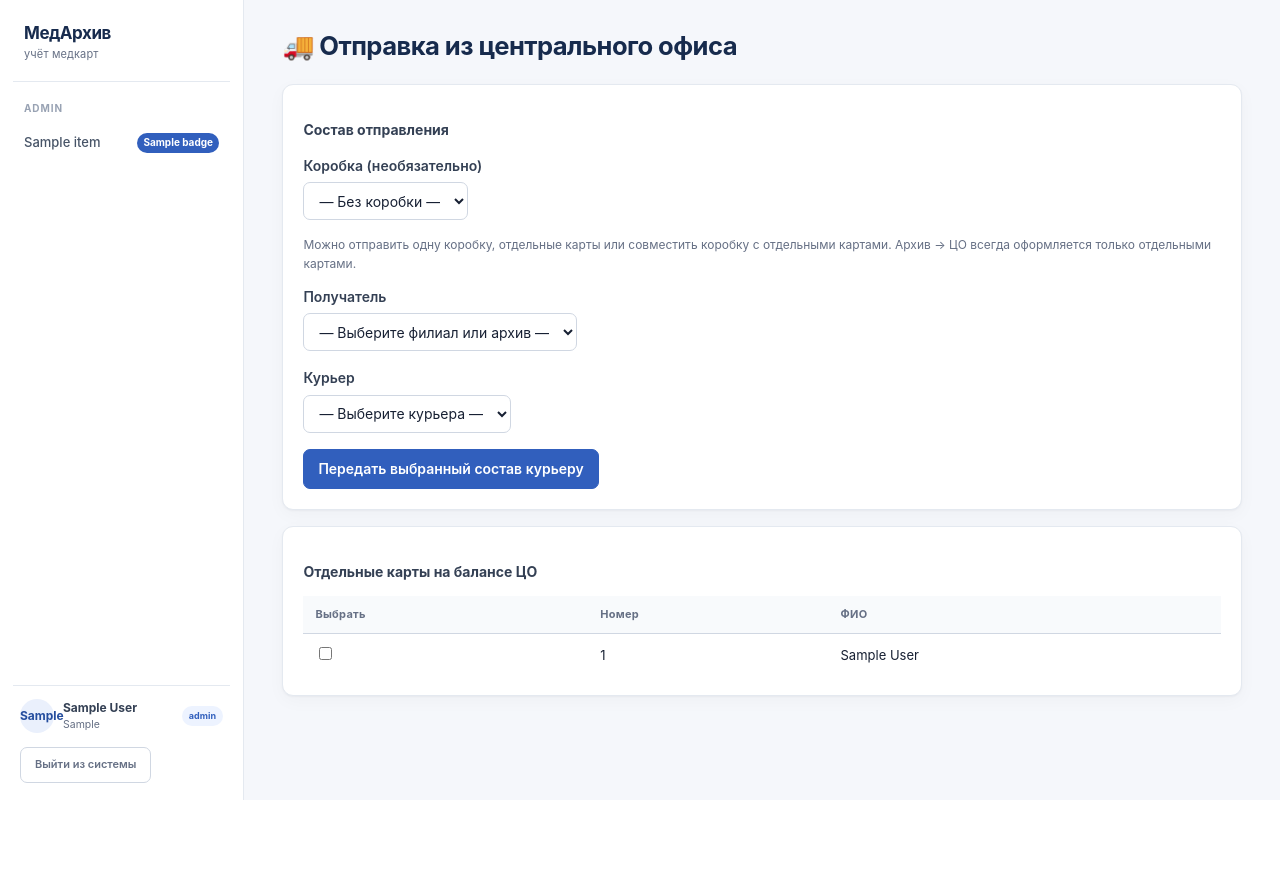
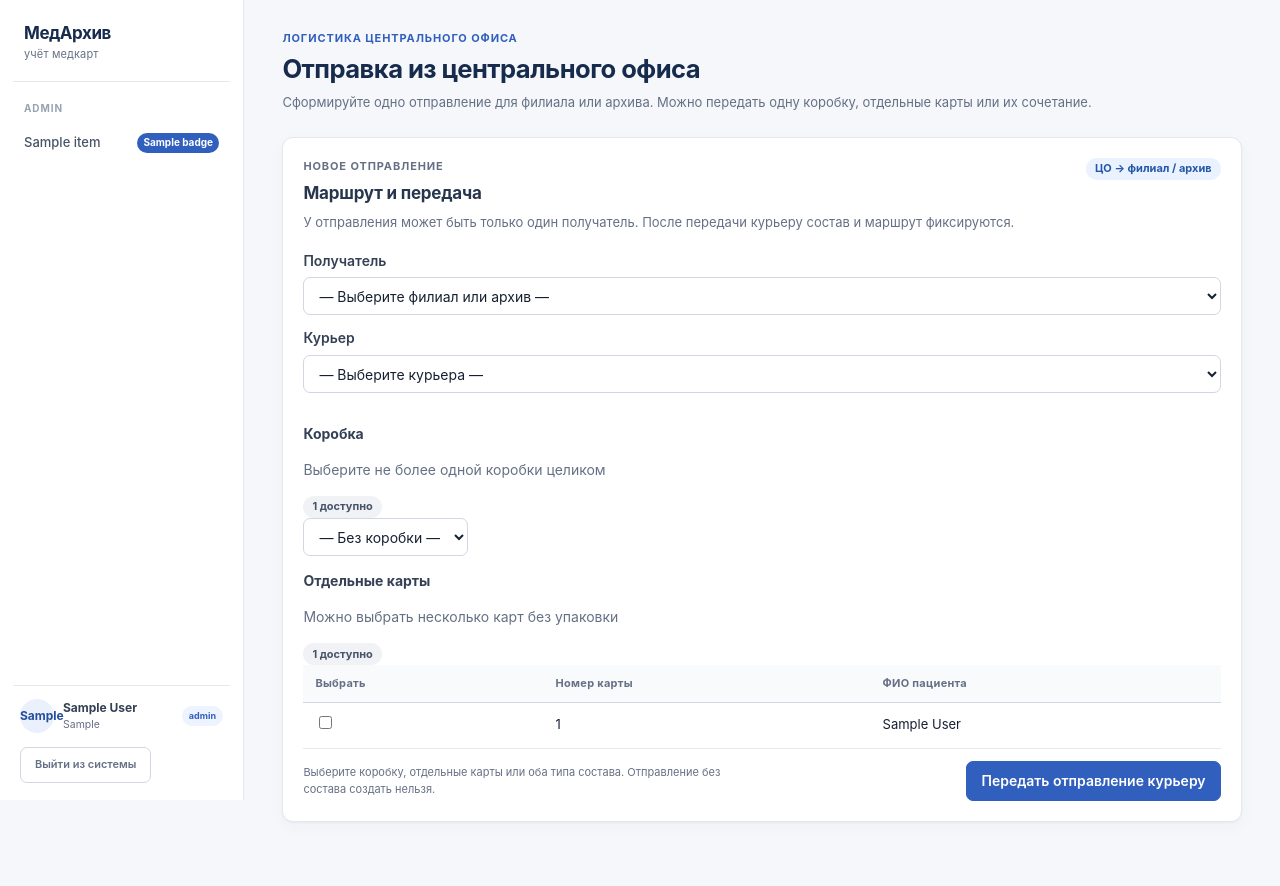
Before and after one commit to destorrr/medarchive, a FastAPI app: template src/medarchive/templates/postgresql_central_transfer.html in a window 1280 px wide. Before the commit the page ends 800 px from the top, so only its background shows below. Run offline with FastAPI, Linux system fonts and the light colour scheme; the template is opened without the code that fills it: most values are stand-ins (such as "Sample title", 1, 10 or a date in 2020); some libraries are stand-ins or nearby versions.

Commit message:
Redesign central office dispatch page

```diff
--- a/src/medarchive/templates/postgresql_central_transfer.html
+++ b/src/medarchive/templates/postgresql_central_transfer.html
@@ -1,43 +1,99 @@
 {% extends "base.html" %}
 {% block content %}
-<h1>🚚 Отправка из центрального офиса</h1>
-{% if error %}<div class="flash flash-error">{{ error }}</div>{% endif %}
-{% if success %}<div class="flash flash-success">{{ success }}</div>{% endif %}
+<header class="page-header operation-page-header central-dispatch-header">
+    <div>
+        <p class="eyebrow">Логистика центрального офиса</p>
+        <h1>Отправка из центрального офиса</h1>
+        <p class="page-description">Сформируйте одно отправление для филиала или архива. Можно передать одну коробку, отдельные карты или их сочетание.</p>
+    </div>
+</header>
+
+{% if error %}<div class="flash flash-error" role="alert">{{ error }}</div>{% endif %}
+{% if success %}<div class="flash flash-success" role="status">{{ success }}</div>{% endif %}
+
+<section class="card operation-panel central-dispatch-panel">
+    <div class="panel-heading">
+        <div>
+            <p class="eyebrow">Новое отправление</p>
+            <h2>Маршрут и передача</h2>
+            <p class="page-description">У отправления может быть только один получатель. После передачи курьеру состав и маршрут фиксируются.</p>
+        </div>
+        <span class="badge badge-info">ЦО → филиал / архив</span>
+    </div>
+
     {% if ready_boxes or cards %}
-<div class="card">
-    <h3>Состав отправления</h3>
-    <form id="central-transfer-form" method="post" action="/central/transfer/confirm">
-        <div class="form-group"><label for="box_id">Коробка (необязательно)</label>
-            <select id="box_id" name="box_id"><option value="">— Без коробки —</option>
-                {% for box in ready_boxes %}<option value="{{ box.id }}">{{ box.box_number }} · {{ box.card_count }} карт</option>{% endfor %}
-            </select>
-        </div>
-        <p class="muted">Можно отправить одну коробку, отдельные карты или совместить коробку с отдельными картами. Архив → ЦО всегда оформляется только отдельными картами.</p>
-        <div class="form-group"><label for="to_location_id">Получатель</label>
-            <select id="to_location_id" name="to_location_id" required><option value="">— Выберите филиал или архив —</option>
+    <form id="central-transfer-form" method="post" action="/central/transfer/confirm" class="operation-form central-dispatch-form">
+        <div class="central-dispatch-route">
+            <div class="form-group">
+                <label for="to_location_id">Получатель</label>
+                <select id="to_location_id" name="to_location_id" required>
+                    <option value="">— Выберите филиал или архив —</option>
                     {% for location in destinations %}<option value="{{ location.id }}">{{ location.name }}</option>{% endfor %}
                 </select>
             </div>
-        <div class="form-group"><label for="courier_id">Курьер</label>
-            <select id="courier_id" name="courier_id" required><option value="">— Выберите курьера —</option>
+            <div class="form-group">
+                <label for="courier_id">Курьер</label>
+                <select id="courier_id" name="courier_id" required>
+                    <option value="">— Выберите курьера —</option>
                     {% for courier in couriers %}<option value="{{ courier.id }}">{{ courier.full_name }}{% if courier.phone %} · {{ courier.phone }}{% endif %}</option>{% endfor %}
                 </select>
             </div>
-        <button class="btn btn-primary" type="submit">Передать выбранный состав курьеру</button>
-    </form>
         </div>
-<div class="card">
-    <h3>Отдельные карты на балансе ЦО</h3>
+
+        <div class="central-dispatch-content">
+            <div class="central-dispatch-box">
+                <div class="central-dispatch-section-heading">
+                    <div><h3>Коробка</h3><p>Выберите не более одной коробки целиком</p></div>
+                    <span class="badge badge-neutral">{{ ready_boxes|length }} доступно</span>
+                </div>
+                <label class="sr-only" for="box_id">Коробка для отправления</label>
+                <select id="box_id" name="box_id">
+                    <option value="">— Без коробки —</option>
+                    {% for box in ready_boxes %}<option value="{{ box.id }}">{{ box.box_number }} · {{ box.card_count }} карт</option>{% endfor %}
+                </select>
+                {% if not ready_boxes %}<p class="form-help">Нет коробок, готовых к отправке.</p>{% endif %}
+            </div>
+
+            <div class="central-dispatch-cards">
+                <div class="central-dispatch-section-heading">
+                    <div><h3>Отдельные карты</h3><p>Можно выбрать несколько карт без упаковки</p></div>
+                    <span class="badge badge-neutral">{{ cards|length }} доступно</span>
+                </div>
                 {% if cards %}
-    <table class="data"><thead><tr><th>Выбрать</th><th>Номер</th><th>ФИО</th></tr></thead><tbody>
-    {% for card in cards %}<tr>
-        <td><input type="checkbox" name="card_ids" value="{{ card.id }}" form="central-transfer-form"></td>
-        <td>{{ card.card_number }}</td><td>{{ card.full_name }}</td>
-    </tr>{% endfor %}
-    </tbody></table>
-    {% else %}<p class="muted">Отдельных карт, доступных для отправки, нет.</p>{% endif %}
+                <div class="table-wrap">
+                    <table class="data central-dispatch-card-table">
+                        <thead><tr><th class="dispatch-select-column">Выбрать</th><th>Номер карты</th><th>ФИО пациента</th></tr></thead>
+                        <tbody>
+                        {% for card in cards %}
+                        <tr>
+                            <td><input type="checkbox" name="card_ids" value="{{ card.id }}" form="central-transfer-form" aria-label="Выбрать карту {{ card.card_number }}"></td>
+                            <td class="dispatch-card-number">{{ card.card_number }}</td>
+                            <td>{{ card.full_name }}</td>
+                        </tr>
+                        {% endfor %}
+                        </tbody>
+                    </table>
                 </div>
                 {% else %}
-<div class="card"><p class="muted">Нет коробок или отдельных карт, готовых к отправке.</p></div>
+                <div class="empty-state compact-empty"><strong>Отдельных карт для отправки нет</strong><span>Карты, уже упакованные или находящиеся во внешнем хранении, здесь не отображаются.</span></div>
                 {% endif %}
+            </div>
+        </div>
+
+        <div class="operation-form-footer central-dispatch-footer">
+            <p class="form-help">Выберите коробку, отдельные карты или оба типа состава. Отправление без состава создать нельзя.</p>
+            <button class="btn btn-primary" type="submit">Передать отправление курьеру</button>
+        </div>
+    </form>
+    {% else %}
+    <div class="empty-state central-dispatch-empty">
+        <span class="empty-icon" aria-hidden="true">
+            <svg viewBox="0 0 24 24" width="22" height="22" fill="none" stroke="currentColor" stroke-width="1.7" stroke-linecap="round" stroke-linejoin="round"><path d="M3 7h11v10H3zM14 10h4l3 3v4h-7z"/><circle cx="7.5" cy="18" r="1.5"/><circle cx="17.5" cy="18" r="1.5"/></svg>
+        </span>
+        <strong>Нет состава, готового к отправке</strong>
+        <span>На балансе ЦО пока нет свободных коробок или отдельных карт. Внешне переданные карты не включаются в отправления до возврата.</span>
+        <a class="btn btn-secondary" href="/central/packing">Перейти к упаковке</a>
+    </div>
+    {% endif %}
+</section>
 {% endblock %}
```
Lines whose indentation alone changed are shown as unchanged.
